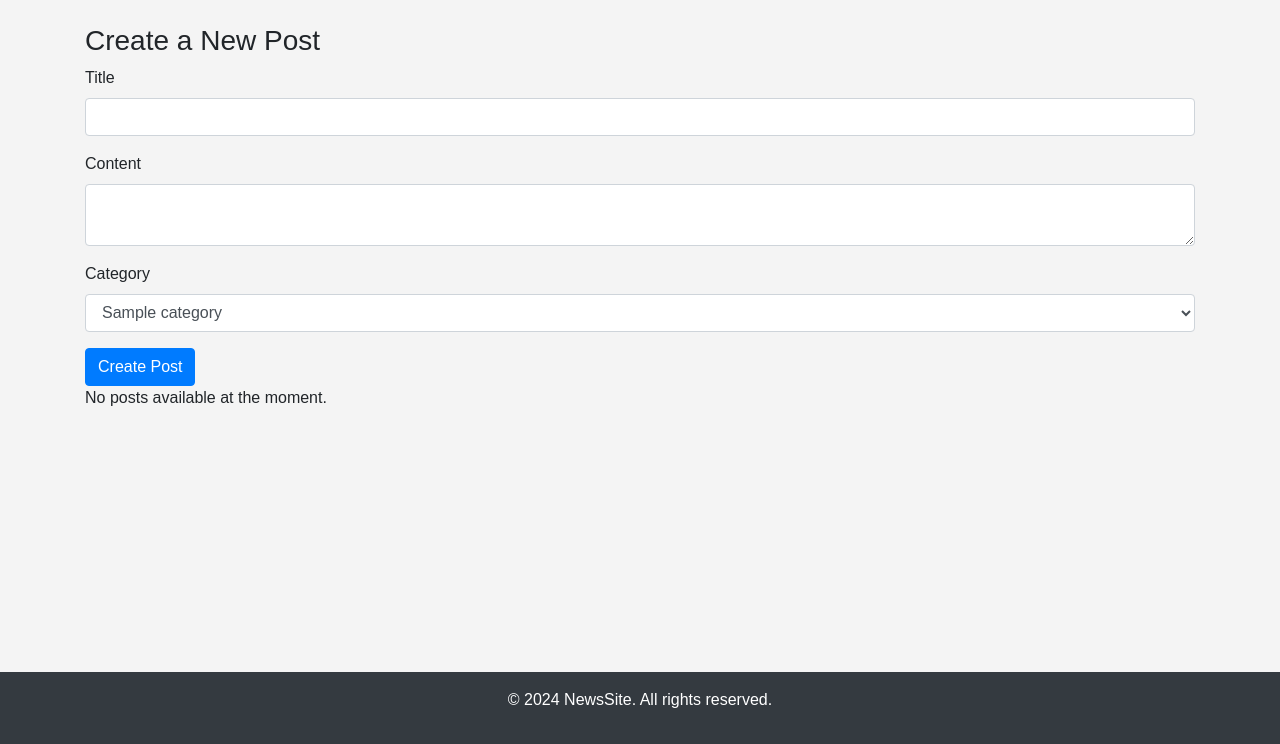
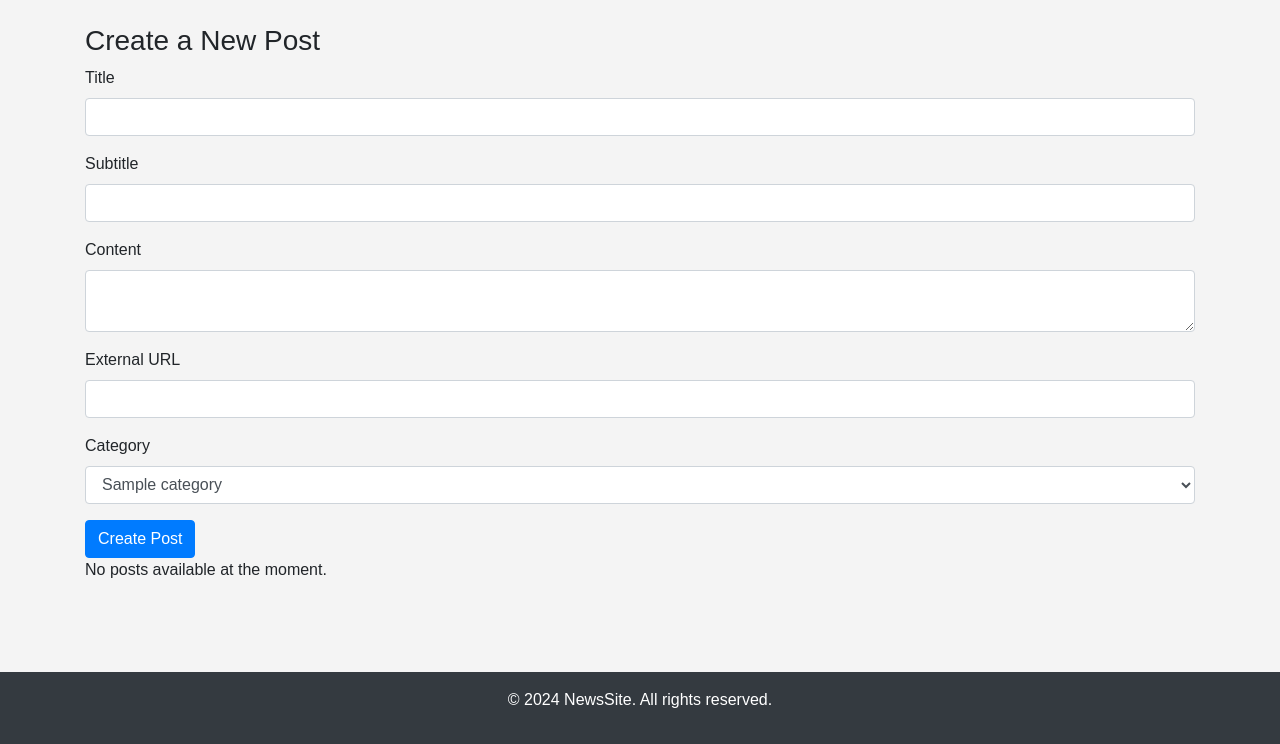
Before and after one commit to Markmcl25/project-4.1, a Django app: page /create/ in a window 1280 px wide. Shown: the part 56-800 px from the top of the page. Run offline with Django 3.2, Linux system fonts and the light colour scheme; tables that the repository leaves empty hold one stand-in row (values such as "Sample post"); some libraries are stand-ins or nearby versions.

Commit message:
Inserted a new input for the subtitle field between title and content, Inserted a new input for the url field between content and category

```diff
--- a/templates/create_post.html
+++ b/templates/create_post.html
@@ -15,17 +15,31 @@
 <form method="POST" enctype="multipart/form-data">
     {% csrf_token %}
 
-        <!-- Manually render each form field with Bootstrap classes -->
+    <!-- Title Field -->
     <div class="form-group">
         <label for="id_title">Title</label>
         <input type="text" class="form-control" id="id_title" name="title" value="{{ form.title.value|default:'' }}">
     </div>
 
+    <!-- Subtitle Field -->
+    <div class="form-group">
+        <label for="id_subtitle">Subtitle</label>
+        <input type="text" class="form-control" id="id_subtitle" name="subtitle" value="{{ form.subtitle.value|default:'' }}">
+    </div>
+
+    <!-- Content Field -->
     <div class="form-group">
         <label for="id_content">Content</label>
         <textarea class="form-control" id="id_content" name="content">{{ form.content.value|default:'' }}</textarea>
     </div>
 
+    <!-- URL Field -->
+    <div class="form-group">
+        <label for="id_url">External URL</label>
+        <input type="url" class="form-control" id="id_url" name="url" value="{{ form.url.value|default:'' }}">
+    </div>
+
+    <!-- Category Field -->
     <div class="form-group">
         <label for="id_category">Category</label>
         <select class="form-control" id="id_category" name="category">
@@ -37,6 +51,7 @@
         </select>
     </div>
 
+    <!-- Submit Button -->
     <button type="submit" class="btn btn-primary">Create Post</button>
 </form>
 
@@ -53,7 +68,7 @@
 </div>
 {% endif %}
 
-    <!-- Displaying posts list -->
+<!-- Displaying Posts List -->
 {% if posts %}
     <div class="row">
         {% for post in posts %}
@@ -61,8 +76,13 @@
                 <div class="card h-100">
                     <div class="card-body">
                         <h5 class="card-title">{{ post.title }}</h5>
-                            <h6 class="card-subtitle mb-2 text-muted">By {{ post.author }} | {{ post.created_on|date:"F j, Y" }}</h6>
-                            <p class="card-text">{{ post.content|truncatewords:30 }}... <a href="{% url 'post_detail' post.id %}">Read more</a></p>
+                        <h6 class="card-subtitle mb-2 text-muted">
+                            By {{ post.author }} | {{ post.created_on|date:"F j, Y" }}
+                        </h6>
+                        <p class="card-text">
+                            {{ post.content|truncatewords:30 }}...
+                            <a href="{% url 'post_detail' post.id %}">Read more</a>
+                        </p>
                     </div>
                 </div>
             </div>
```
Lines whose indentation alone changed are shown as unchanged.
